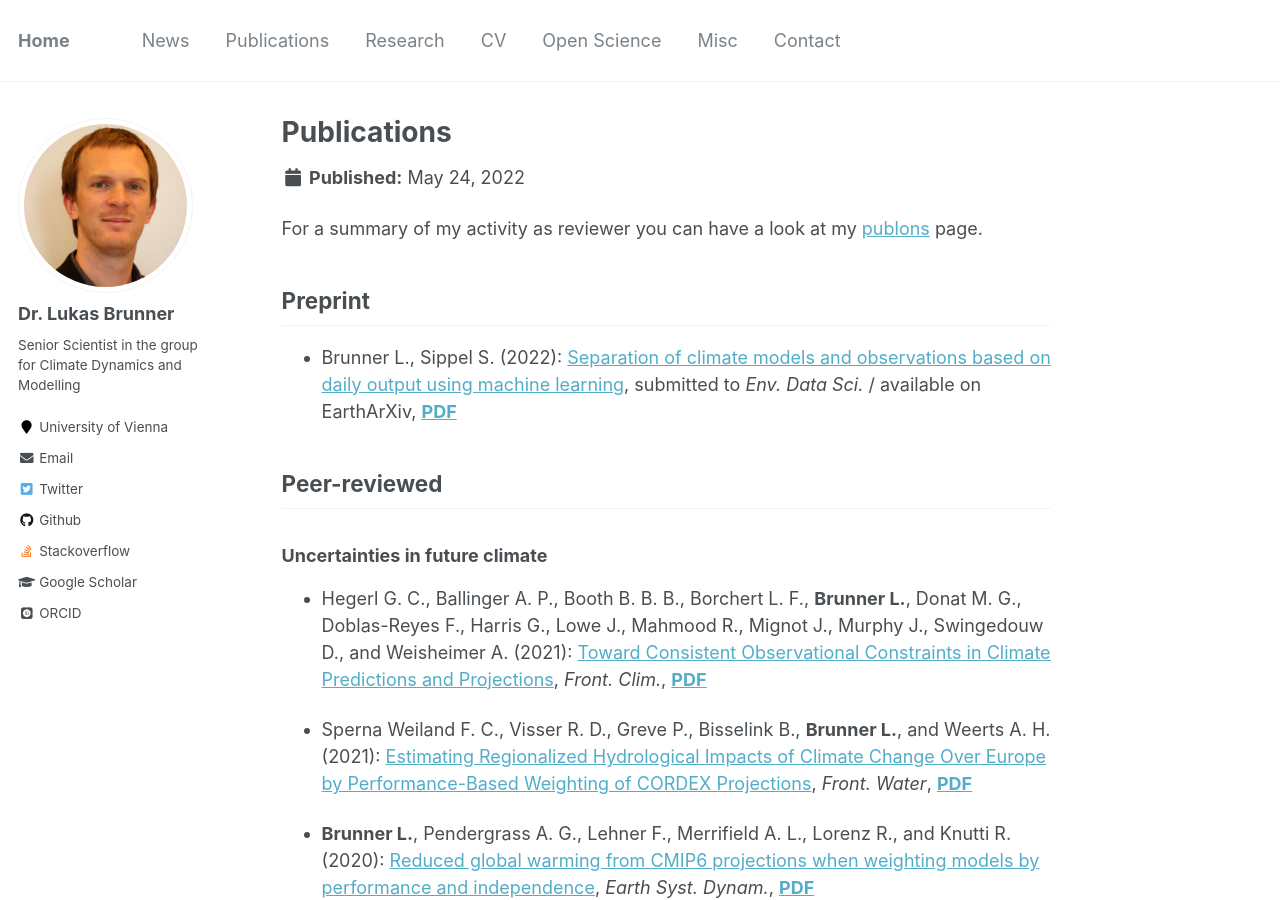
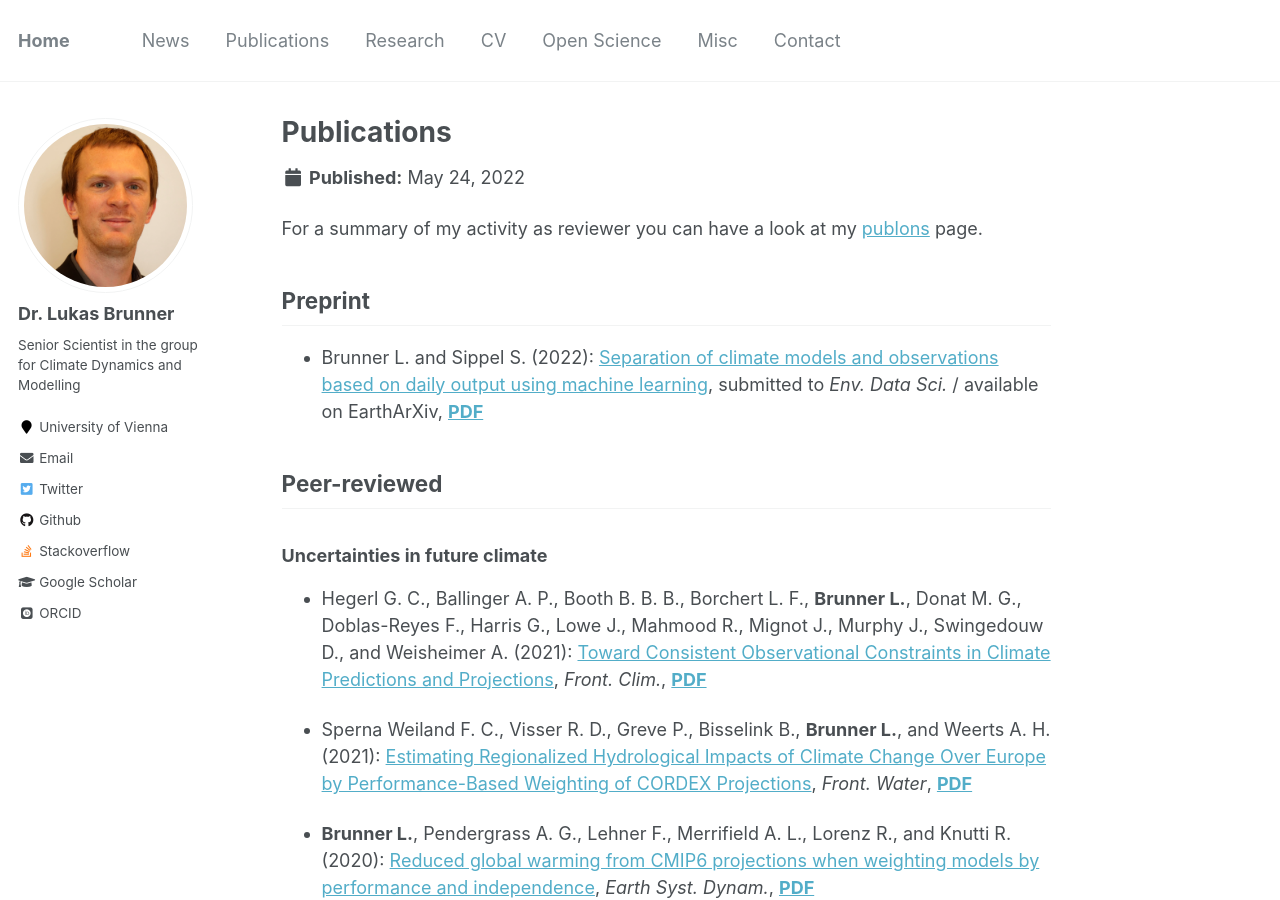
Before and after one commit to lukasbrunner/lukasbrunner.github.io, a Jekyll site: the page built from _publications/publications.md, in a window 1280 px wide and 900 px high. Built offline with Jekyll 4.4.1, drawn with Linux system fonts in a browser that asks for light colours; some web fonts are replaced.

Commit message:
Minor update

```diff
--- a/_publications/publications.md
+++ b/_publications/publications.md
@@ -10,7 +10,7 @@ For a summary of my activity as reviewer you can have a look at my <a href="http
 Preprint
 --------
 
-- Brunner L., Sippel S. (2022):
+- Brunner L. and Sippel S. (2022):
 <a href="https://doi.org/10.31223/X53M0J" target="_blank">
 Separation of climate models and observations based on daily output using machine learning</a>,
 submitted to _Env. Data Sci._ / available on EarthArXiv,
```
